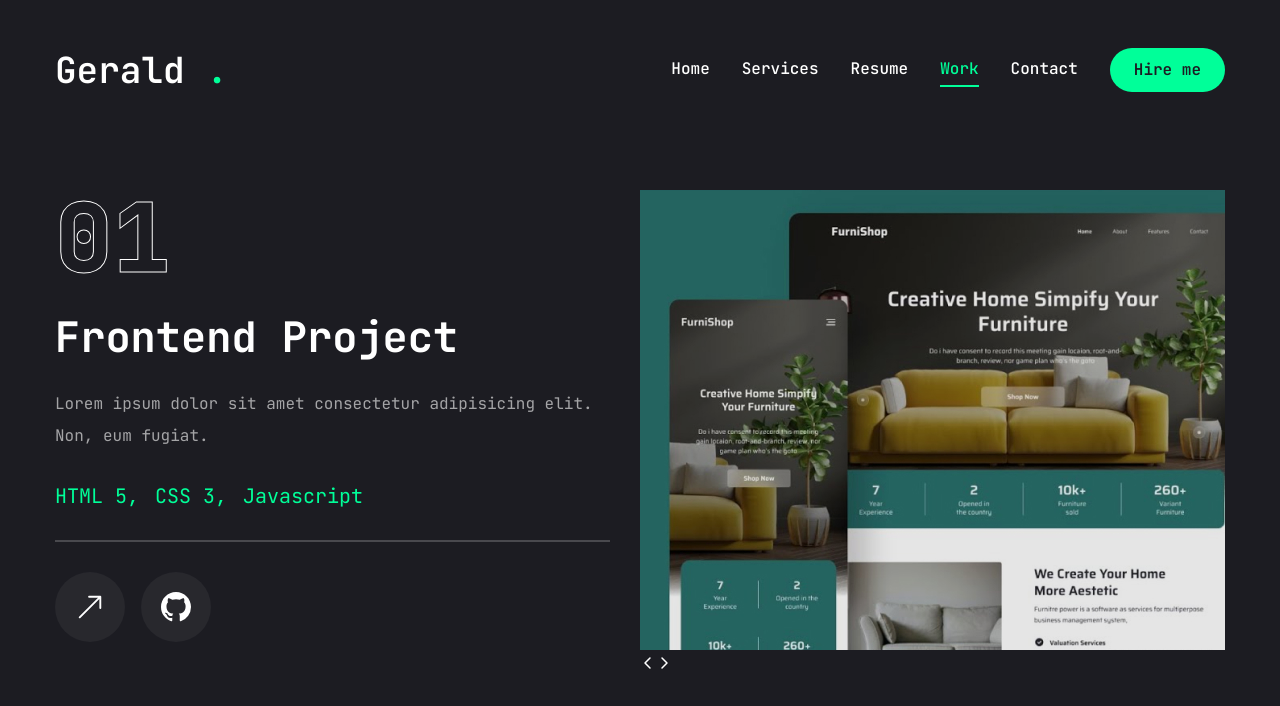
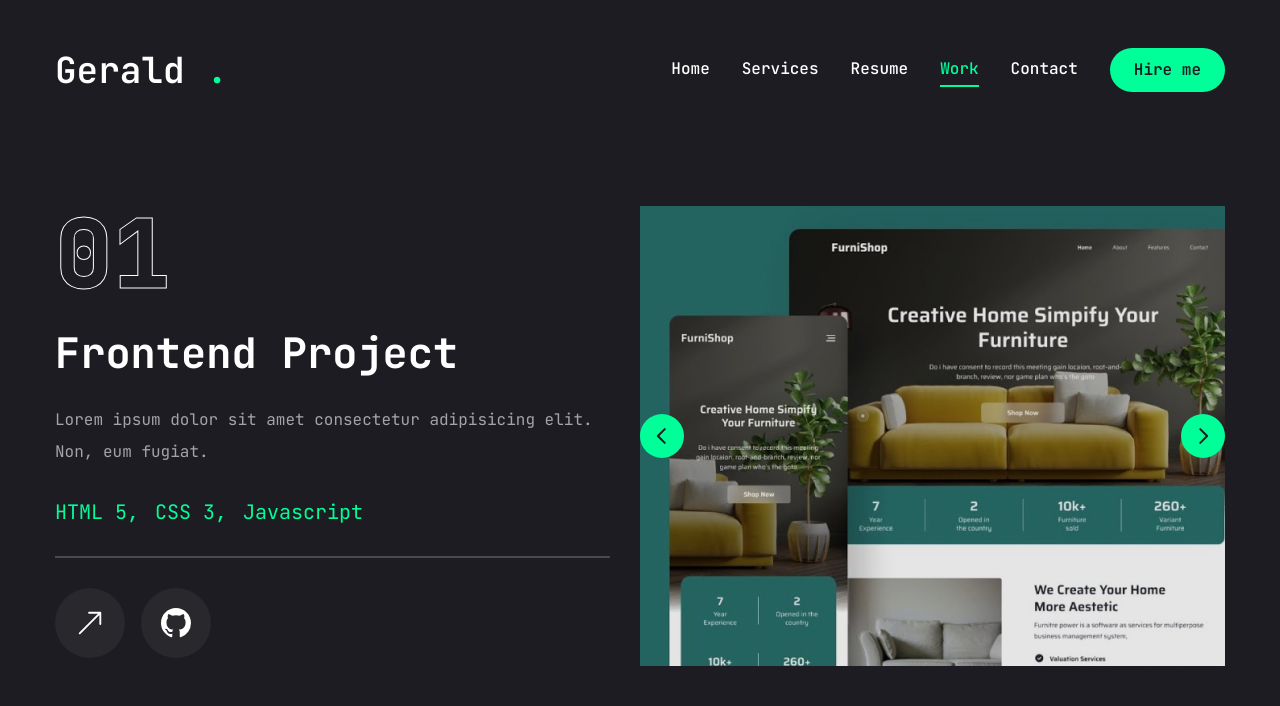
Before and after one commit to gabaal/Portfolio_new, a Next.js app: page /work in a window 1280 px wide. Shown: the top 706 px of the page. Built offline with nearby package versions, Linux system fonts and the light colour scheme.

Commit message:
work complete

```diff
--- a/app/work/page.jsx
+++ b/app/work/page.jsx
@@ -164,8 +164,11 @@
                   </SwiperSlide>
                 );
               })}
-              {/* slider buttons */}
-              <WorkSliderBtns />
+              {/* slider buttons  should have xl:bottom-0 xl:w-max xl:justify-none but i used text-primary text-2xl hover:text-accent*/}
+              <WorkSliderBtns
+                containerStyles="flex gap-2 absolute right-0 bottom-[calc(50%_-_22px)] z-20 w-full justify-between"
+                btnStyles="bg-accent hover:bg-accent-hover text-primary text-[22px] w-[44px] h-[44px] flex justify-center items-center transition-all rounded-3xl"
+              />
             </Swiper>
           </div>
         </div>
```
